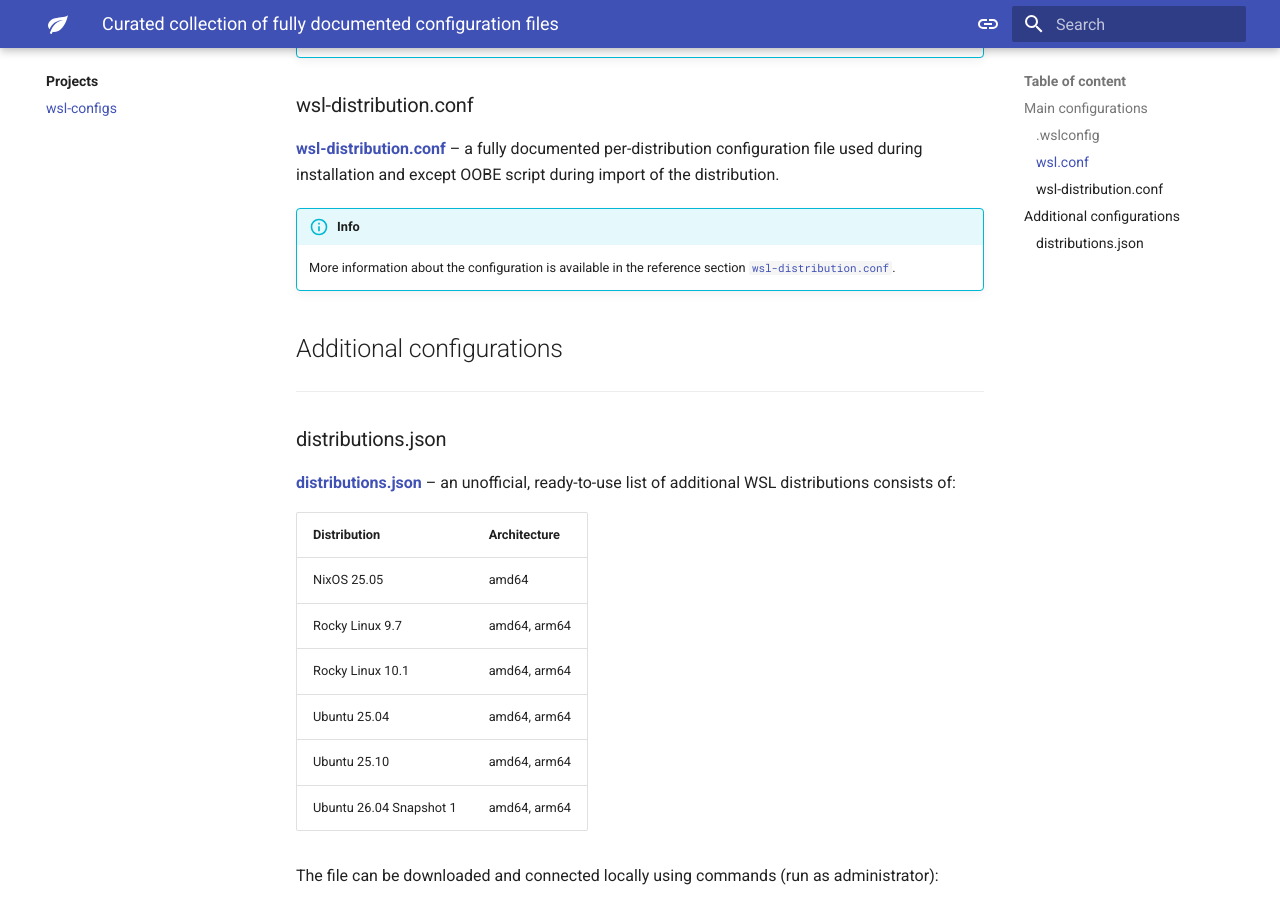
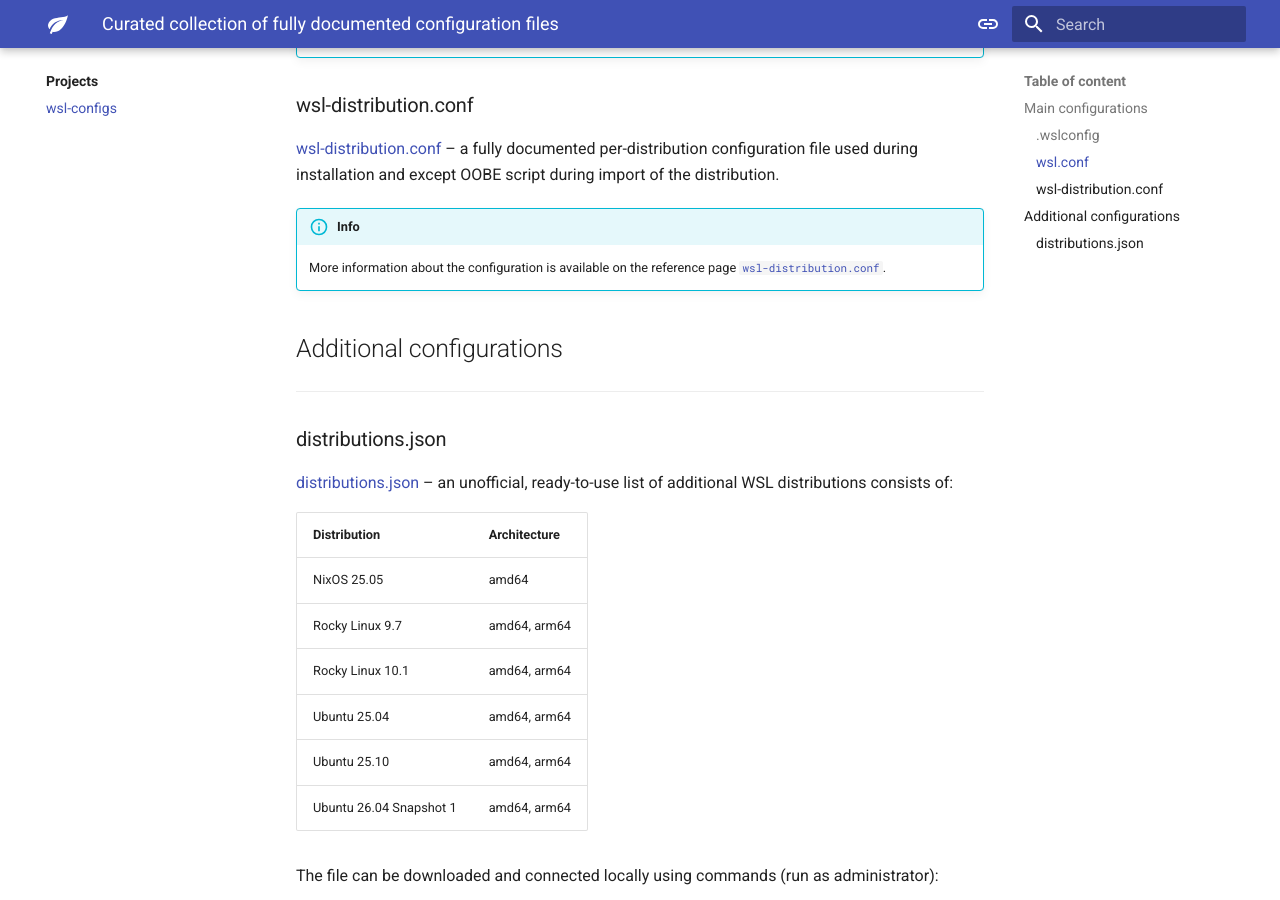
Before and after one commit to greengorych/greengorych.io, an MkDocs documentation site: the page built from docs/projects/wsl-configs.md, in a window 1280 px wide and 900 px high, scrolled down 1277 px. Built offline with MkDocs 1.6.1 and Material for MkDocs 9.7.7, drawn with Linux system fonts in a browser that asks for light colours; plug-ins that fetch from the network failed and are left out.

Commit message:
docs(site): update "Projects" section pages with minor text improvements and mistakes fixes

```diff
--- a/docs/projects/wsl-configs.md
+++ b/docs/projects/wsl-configs.md
@@ -7,7 +7,7 @@ title: >-
 
 # wsl-configs
 
-[**wsl-configs**][wsl-configs] – a repository containing a curated collection of configuration files for Windows Subsystem for Linux (WSL).
+[wsl-configs][wsl-configs] – a repository containing a curated collection of configuration files for Windows Subsystem for Linux (WSL).
 
 [wsl-configs]: https://github.com/greengorych/wsl-configs
 
@@ -17,7 +17,7 @@ title: >-
 
 ### .wslconfig
 
-[**.wslconfig**][.wslconfig] – a fully documented global WSL 2 configuration file.
+[.wslconfig][.wslconfig] – a fully documented global WSL 2 configuration file.
 
 [.wslconfig]: https://github.com/greengorych/wsl-configs/tree/main/.wslconfig/.wslconfig
 
@@ -44,7 +44,7 @@ And start it again. After this, the configuration will be applied.
 
 ### wsl.conf
 
-[**wsl.conf**][wsl.conf] – a fully documented per-instance configuration file used by both WSL 1 and WSL 2 instances.
+[wsl.conf][wsl.conf] – a fully documented per-instance configuration file used by both WSL 1 and WSL 2 instances.
 
 [wsl.conf]: https://github.com/greengorych/wsl-configs/blob/main/wsl.conf/wsl.conf
 
@@ -70,12 +70,12 @@ And start it again. After this, the configuration will be applied.
 
 ### wsl-distribution.conf
 
-[**wsl-distribution.conf**][wsl-distribution.conf] – a fully documented per-distribution configuration file used during installation and except OOBE script during import of the distribution.
+[wsl-distribution.conf][wsl-distribution.conf] – a fully documented per-distribution configuration file used during installation and except OOBE script during import of the distribution.
 
 [wsl-distribution.conf]: https://github.com/greengorych/wsl-configs/blob/main/wsl-distribution.conf/wsl-distribution.conf
 
 !!! info
-    More information about the configuration is available in the reference section [`wsl-distribution.conf`][wsl-distribution-conf].
+    More information about the configuration is available on the reference page [`wsl-distribution.conf`][wsl-distribution-conf].
 
 [wsl-distribution-conf]: ../reference/wsl-distribution-conf.md/#wsl-distributionconf
 
@@ -85,7 +85,7 @@ And start it again. After this, the configuration will be applied.
 
 ### distributions.json
 
-[**distributions.json**][distributions.json] – an unofficial, ready-to-use list of additional WSL distributions consists of:
+[distributions.json][distributions.json] – an unofficial, ready-to-use list of additional WSL distributions consists of:
 
 [distributions.json]: https://github.com/greengorych/wsl-configs/blob/main/distributions/distributions.json
 
```
Also changed, not shown: docs/projects/index.md (+5 -5 lines).
